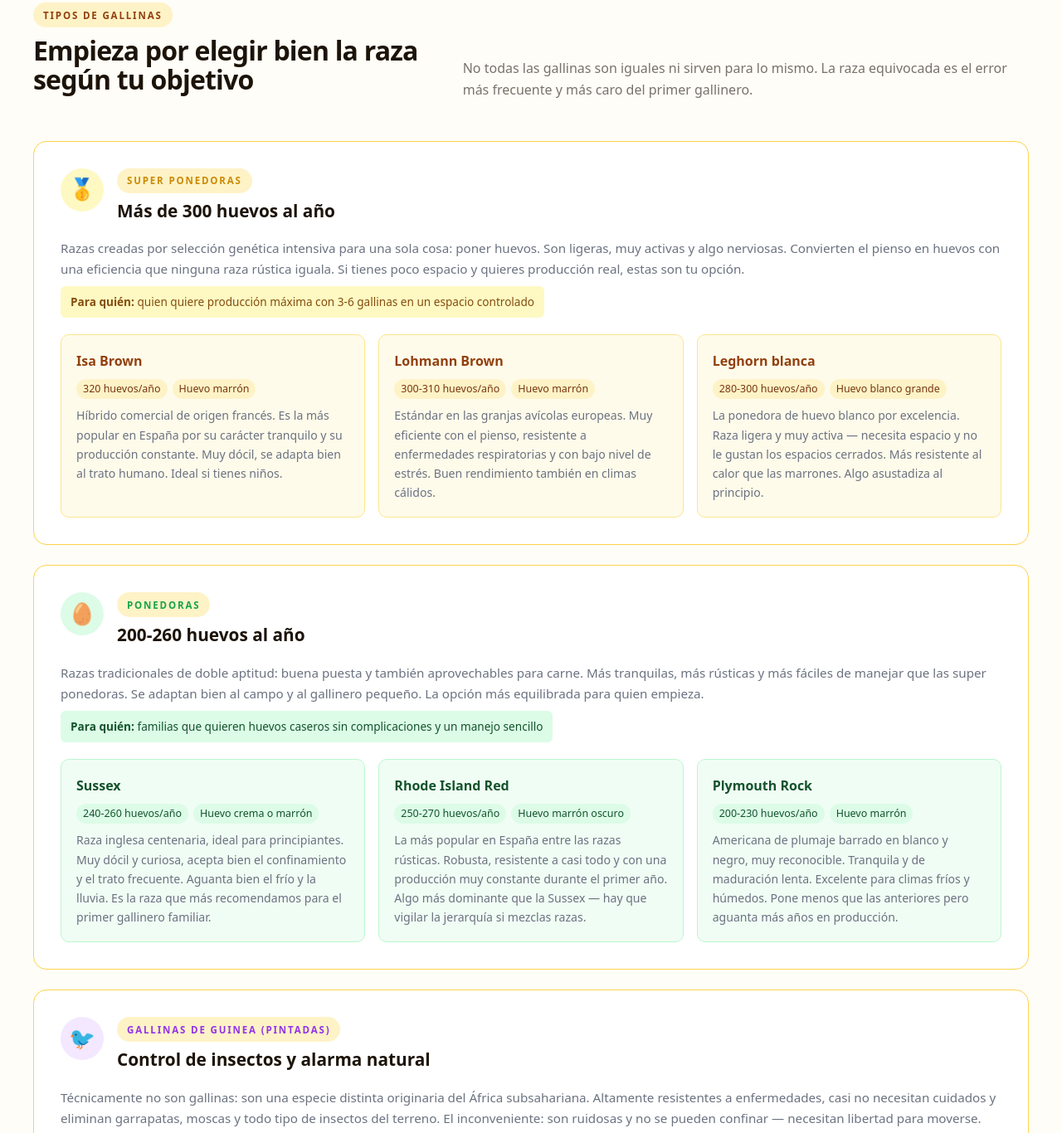
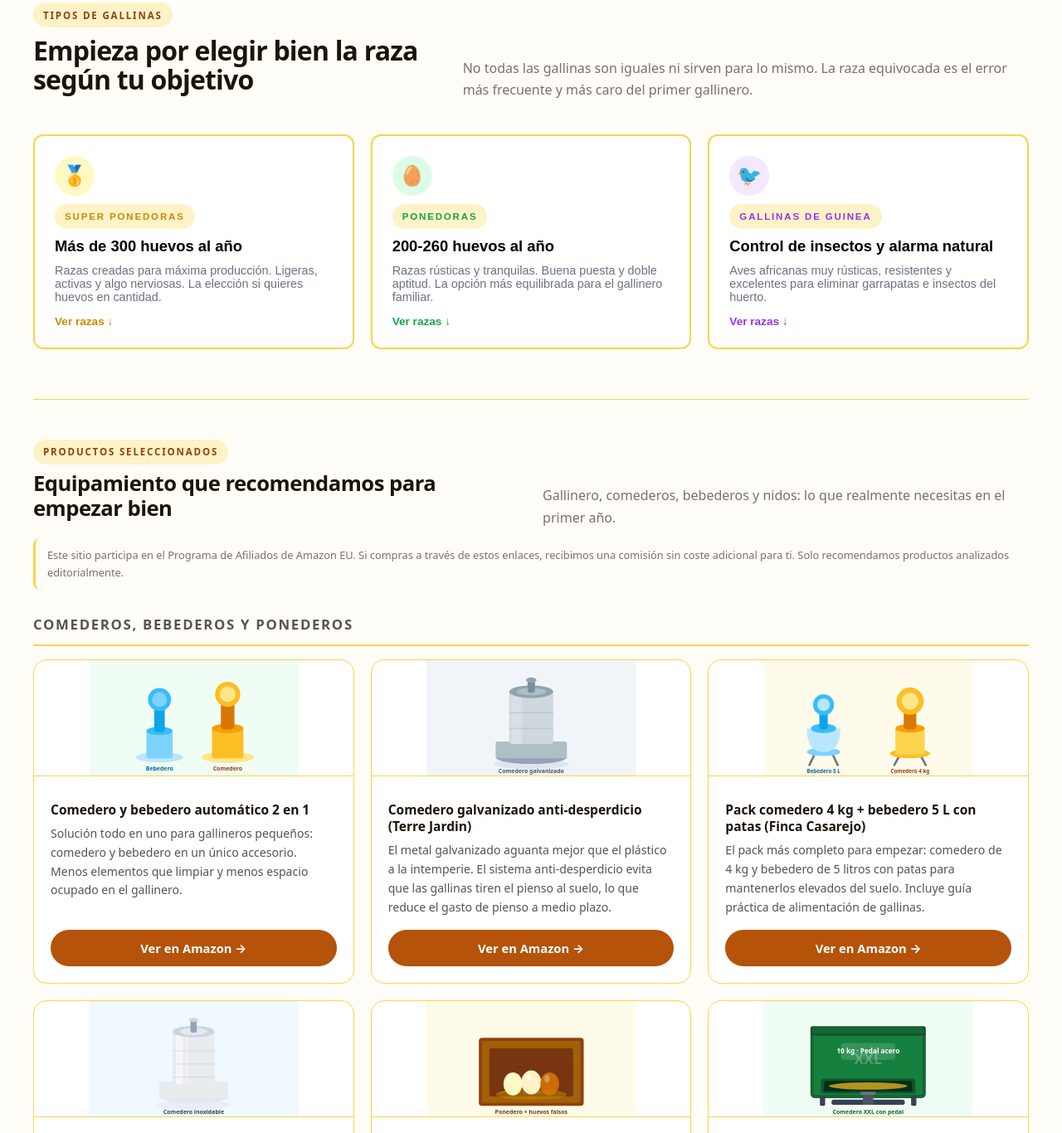
Before and after one commit to CDPoma/hablemosde.net, a website: page Gallinas/index.html in a window 1280 px wide. Shown: the part 1847-3213 px from the top of the page at 83% size. Drawn offline with Linux system fonts and the light colour scheme.

Commit message:
feat: tipos de gallinas como tarjetas clicables con razas desplegables

```diff
--- a/Gallinas/index.html
+++ b/Gallinas/index.html
@@ -183,28 +183,48 @@
           <p>No todas las gallinas son iguales ni sirven para lo mismo. La raza equivocada es el error más frecuente y más caro del primer gallinero.</p>
         </div>
 
-        <!-- ── TIPO 1: SUPER PONEDORAS ─────────────────────────────── -->
-        <div style="margin-top:48px;padding:32px;background:var(--surface,#fff);border:1px solid var(--line,#e5e7eb);border-radius:16px">
-          <div style="display:flex;align-items:flex-start;gap:16px;margin-bottom:16px">
-            <div style="width:52px;height:52px;flex-shrink:0;border-radius:50%;background:#fef9c3;display:flex;align-items:center;justify-content:center;font-size:1.6rem">🥇</div>
-            <div>
-              <span class="eyebrow" style="color:#ca8a04">Super ponedoras</span>
-              <h3 style="margin:4px 0 0;font-size:1.3rem">Más de 300 huevos al año</h3>
-            </div>
-          </div>
-          <p style="margin:0 0 8px;font-size:0.95rem;color:var(--text-muted,#6b7280)">Razas creadas por selección genética intensiva para una sola cosa: poner huevos. Son ligeras, muy activas y algo nerviosas. Convierten el pienso en huevos con una eficiencia que ninguna raza rústica iguala. Si tienes poco espacio y quieres producción real, estas son tu opción.</p>
+        <!-- ── 3 tarjetas clicables ───────────────────────────────── -->
+        <div style="display:grid;grid-template-columns:repeat(auto-fit,minmax(260px,1fr));gap:20px;margin-top:40px">
+
+          <button onclick="toggleTipo('t-super',this)" class="tipo-btn" data-color="#ca8a04" style="text-align:left;cursor:pointer;background:var(--surface,#fff);border:2px solid var(--line,#e5e7eb);border-radius:12px;padding:24px;display:flex;flex-direction:column;gap:10px;transition:border-color .2s">
+            <div style="width:48px;height:48px;border-radius:50%;background:#fef9c3;display:flex;align-items:center;justify-content:center;font-size:1.5rem">🥇</div>
+            <span class="eyebrow" style="color:#ca8a04">Super ponedoras</span>
+            <h3 style="margin:0;font-size:1.15rem">Más de 300 huevos al año</h3>
+            <p style="margin:0;font-size:0.9rem;color:var(--text-muted,#6b7280)">Razas creadas para máxima producción. Ligeras, activas y algo nerviosas. La elección si quieres huevos en cantidad.</p>
+            <span style="margin-top:4px;font-size:0.85rem;font-weight:600;color:#ca8a04">Ver razas <span class="tipo-arrow" style="display:inline-block;transition:transform .2s">↓</span></span>
+          </button>
+
+          <button onclick="toggleTipo('t-ponedoras',this)" class="tipo-btn" data-color="#16a34a" style="text-align:left;cursor:pointer;background:var(--surface,#fff);border:2px solid var(--line,#e5e7eb);border-radius:12px;padding:24px;display:flex;flex-direction:column;gap:10px;transition:border-color .2s">
+            <div style="width:48px;height:48px;border-radius:50%;background:#dcfce7;display:flex;align-items:center;justify-content:center;font-size:1.5rem">🥚</div>
+            <span class="eyebrow" style="color:#16a34a">Ponedoras</span>
+            <h3 style="margin:0;font-size:1.15rem">200-260 huevos al año</h3>
+            <p style="margin:0;font-size:0.9rem;color:var(--text-muted,#6b7280)">Razas rústicas y tranquilas. Buena puesta y doble aptitud. La opción más equilibrada para el gallinero familiar.</p>
+            <span style="margin-top:4px;font-size:0.85rem;font-weight:600;color:#16a34a">Ver razas <span class="tipo-arrow" style="display:inline-block;transition:transform .2s">↓</span></span>
+          </button>
+
+          <button onclick="toggleTipo('t-guinea',this)" class="tipo-btn" data-color="#9333ea" style="text-align:left;cursor:pointer;background:var(--surface,#fff);border:2px solid var(--line,#e5e7eb);border-radius:12px;padding:24px;display:flex;flex-direction:column;gap:10px;transition:border-color .2s">
+            <div style="width:48px;height:48px;border-radius:50%;background:#f3e8ff;display:flex;align-items:center;justify-content:center;font-size:1.5rem">🐦</div>
+            <span class="eyebrow" style="color:#9333ea">Gallinas de Guinea</span>
+            <h3 style="margin:0;font-size:1.15rem">Control de insectos y alarma natural</h3>
+            <p style="margin:0;font-size:0.9rem;color:var(--text-muted,#6b7280)">Aves africanas muy rústicas, resistentes y excelentes para eliminar garrapatas e insectos del huerto.</p>
+            <span style="margin-top:4px;font-size:0.85rem;font-weight:600;color:#9333ea">Ver razas <span class="tipo-arrow" style="display:inline-block;transition:transform .2s">↓</span></span>
+          </button>
+
+        </div>
+
+        <!-- ── Detalle Super ponedoras ────────────────────────────── -->
+        <div id="t-super" style="display:none;margin-top:20px;padding:28px;background:var(--surface,#fff);border:2px solid #fde68a;border-radius:14px">
+          <p style="margin:0 0 8px;font-size:0.95rem;color:var(--text-muted,#6b7280)">Razas creadas por selección genética intensiva para una sola cosa: poner huevos. Son ligeras, muy activas y algo nerviosas. Convierten el pienso en huevos con una eficiencia que ninguna raza rústica iguala.</p>
           <p style="margin:0 0 20px;font-size:0.85rem;background:#fef9c3;border-radius:6px;padding:8px 12px;color:#854d0e;display:inline-block"><strong>Para quién:</strong> quien quiere producción máxima con 3-6 gallinas en un espacio controlado</p>
-          <div style="display:grid;grid-template-columns:repeat(auto-fit,minmax(200px,1fr));gap:16px">
-
+          <div style="display:grid;grid-template-columns:repeat(auto-fit,minmax(200px,1fr));gap:14px">
             <div style="border:1px solid #fde68a;border-radius:10px;padding:18px;background:#fffbeb">
               <strong style="font-size:1rem;color:#92400e">Isa Brown</strong>
               <div style="margin:8px 0;display:flex;flex-wrap:wrap;gap:6px">
                 <span style="font-size:0.78rem;background:#fef3c7;border-radius:20px;padding:2px 8px;color:#78350f">320 huevos/año</span>
                 <span style="font-size:0.78rem;background:#fef3c7;border-radius:20px;padding:2px 8px;color:#78350f">Huevo marrón</span>
               </div>
-              <p style="margin:0;font-size:0.88rem;color:#6b7280">Híbrido comercial de origen francés. Es la más popular en España por su carácter tranquilo y su producción constante. Muy dócil, se adapta bien al trato humano. Ideal si tienes niños.</p>
+              <p style="margin:0;font-size:0.88rem;color:#6b7280">Híbrido comercial de origen francés. La más popular en España por su carácter tranquilo y producción constante. Muy dócil, se adapta bien al trato humano. Ideal si tienes niños.</p>
             </div>
-
             <div style="border:1px solid #fde68a;border-radius:10px;padding:18px;background:#fffbeb">
               <strong style="font-size:1rem;color:#92400e">Lohmann Brown</strong>
               <div style="margin:8px 0;display:flex;flex-wrap:wrap;gap:6px">
@@ -213,104 +233,102 @@
               </div>
               <p style="margin:0;font-size:0.88rem;color:#6b7280">Estándar en las granjas avícolas europeas. Muy eficiente con el pienso, resistente a enfermedades respiratorias y con bajo nivel de estrés. Buen rendimiento también en climas cálidos.</p>
             </div>
-
             <div style="border:1px solid #fde68a;border-radius:10px;padding:18px;background:#fffbeb">
               <strong style="font-size:1rem;color:#92400e">Leghorn blanca</strong>
               <div style="margin:8px 0;display:flex;flex-wrap:wrap;gap:6px">
                 <span style="font-size:0.78rem;background:#fef3c7;border-radius:20px;padding:2px 8px;color:#78350f">280-300 huevos/año</span>
                 <span style="font-size:0.78rem;background:#fef3c7;border-radius:20px;padding:2px 8px;color:#78350f">Huevo blanco grande</span>
               </div>
-              <p style="margin:0;font-size:0.88rem;color:#6b7280">La ponedora de huevo blanco por excelencia. Raza ligera y muy activa — necesita espacio y no le gustan los espacios cerrados. Más resistente al calor que las marrones. Algo asustadiza al principio.</p>
+              <p style="margin:0;font-size:0.88rem;color:#6b7280">La ponedora de huevo blanco por excelencia. Ligera y muy activa — necesita espacio. Más resistente al calor que las marrones. Algo asustadiza al principio pero rinde mucho.</p>
             </div>
-
           </div>
         </div>
 
-        <!-- ── TIPO 2: PONEDORAS ───────────────────────────────────── -->
-        <div style="margin-top:24px;padding:32px;background:var(--surface,#fff);border:1px solid var(--line,#e5e7eb);border-radius:16px">
-          <div style="display:flex;align-items:flex-start;gap:16px;margin-bottom:16px">
-            <div style="width:52px;height:52px;flex-shrink:0;border-radius:50%;background:#dcfce7;display:flex;align-items:center;justify-content:center;font-size:1.6rem">🥚</div>
-            <div>
-              <span class="eyebrow" style="color:#16a34a">Ponedoras</span>
-              <h3 style="margin:4px 0 0;font-size:1.3rem">200-260 huevos al año</h3>
-            </div>
-          </div>
-          <p style="margin:0 0 8px;font-size:0.95rem;color:var(--text-muted,#6b7280)">Razas tradicionales de doble aptitud: buena puesta y también aprovechables para carne. Más tranquilas, más rústicas y más fáciles de manejar que las super ponedoras. Se adaptan bien al campo y al gallinero pequeño. La opción más equilibrada para quien empieza.</p>
+        <!-- ── Detalle Ponedoras ──────────────────────────────────── -->
+        <div id="t-ponedoras" style="display:none;margin-top:20px;padding:28px;background:var(--surface,#fff);border:2px solid #bbf7d0;border-radius:14px">
+          <p style="margin:0 0 8px;font-size:0.95rem;color:var(--text-muted,#6b7280)">Razas tradicionales de doble aptitud: buena puesta y también aprovechables para carne. Más tranquilas, más rústicas y más fáciles de manejar que las super ponedoras. Se adaptan bien al campo y al gallinero pequeño.</p>
           <p style="margin:0 0 20px;font-size:0.85rem;background:#dcfce7;border-radius:6px;padding:8px 12px;color:#14532d;display:inline-block"><strong>Para quién:</strong> familias que quieren huevos caseros sin complicaciones y un manejo sencillo</p>
-          <div style="display:grid;grid-template-columns:repeat(auto-fit,minmax(200px,1fr));gap:16px">
-
+          <div style="display:grid;grid-template-columns:repeat(auto-fit,minmax(200px,1fr));gap:14px">
             <div style="border:1px solid #bbf7d0;border-radius:10px;padding:18px;background:#f0fdf4">
               <strong style="font-size:1rem;color:#14532d">Sussex</strong>
               <div style="margin:8px 0;display:flex;flex-wrap:wrap;gap:6px">
                 <span style="font-size:0.78rem;background:#dcfce7;border-radius:20px;padding:2px 8px;color:#14532d">240-260 huevos/año</span>
                 <span style="font-size:0.78rem;background:#dcfce7;border-radius:20px;padding:2px 8px;color:#14532d">Huevo crema o marrón</span>
               </div>
-              <p style="margin:0;font-size:0.88rem;color:#6b7280">Raza inglesa centenaria, ideal para principiantes. Muy dócil y curiosa, acepta bien el confinamiento y el trato frecuente. Aguanta bien el frío y la lluvia. Es la raza que más recomendamos para el primer gallinero familiar.</p>
+              <p style="margin:0;font-size:0.88rem;color:#6b7280">Raza inglesa centenaria, ideal para principiantes. Muy dócil y curiosa, acepta bien el confinamiento y el trato frecuente. Aguanta bien el frío y la lluvia. La más recomendada para el primer gallinero familiar.</p>
             </div>
-
             <div style="border:1px solid #bbf7d0;border-radius:10px;padding:18px;background:#f0fdf4">
               <strong style="font-size:1rem;color:#14532d">Rhode Island Red</strong>
               <div style="margin:8px 0;display:flex;flex-wrap:wrap;gap:6px">
                 <span style="font-size:0.78rem;background:#dcfce7;border-radius:20px;padding:2px 8px;color:#14532d">250-270 huevos/año</span>
                 <span style="font-size:0.78rem;background:#dcfce7;border-radius:20px;padding:2px 8px;color:#14532d">Huevo marrón oscuro</span>
               </div>
-              <p style="margin:0;font-size:0.88rem;color:#6b7280">La más popular en España entre las razas rústicas. Robusta, resistente a casi todo y con una producción muy constante durante el primer año. Algo más dominante que la Sussex — hay que vigilar la jerarquía si mezclas razas.</p>
+              <p style="margin:0;font-size:0.88rem;color:#6b7280">La más popular en España entre las razas rústicas. Robusta, resistente a casi todo y con producción muy constante. Algo más dominante — vigilar la jerarquía si mezclas razas.</p>
             </div>
-
             <div style="border:1px solid #bbf7d0;border-radius:10px;padding:18px;background:#f0fdf4">
               <strong style="font-size:1rem;color:#14532d">Plymouth Rock</strong>
               <div style="margin:8px 0;display:flex;flex-wrap:wrap;gap:6px">
                 <span style="font-size:0.78rem;background:#dcfce7;border-radius:20px;padding:2px 8px;color:#14532d">200-230 huevos/año</span>
                 <span style="font-size:0.78rem;background:#dcfce7;border-radius:20px;padding:2px 8px;color:#14532d">Huevo marrón</span>
               </div>
-              <p style="margin:0;font-size:0.88rem;color:#6b7280">Americana de plumaje barrado en blanco y negro, muy reconocible. Tranquila y de maduración lenta. Excelente para climas fríos y húmedos. Pone menos que las anteriores pero aguanta más años en producción.</p>
+              <p style="margin:0;font-size:0.88rem;color:#6b7280">Americana de plumaje barrado en blanco y negro. Tranquila y de maduración lenta. Excelente para climas fríos y húmedos. Pone menos que las anteriores pero aguanta más años en producción.</p>
             </div>
-
           </div>
         </div>
 
-        <!-- ── TIPO 3: GALLINAS DE GUINEA ─────────────────────────── -->
-        <div style="margin-top:24px;padding:32px;background:var(--surface,#fff);border:1px solid var(--line,#e5e7eb);border-radius:16px">
-          <div style="display:flex;align-items:flex-start;gap:16px;margin-bottom:16px">
-            <div style="width:52px;height:52px;flex-shrink:0;border-radius:50%;background:#f3e8ff;display:flex;align-items:center;justify-content:center;font-size:1.6rem">🐦</div>
-            <div>
-              <span class="eyebrow" style="color:#9333ea">Gallinas de Guinea (Pintadas)</span>
-              <h3 style="margin:4px 0 0;font-size:1.3rem">Control de insectos y alarma natural</h3>
-            </div>
-          </div>
-          <p style="margin:0 0 8px;font-size:0.95rem;color:var(--text-muted,#6b7280)">Técnicamente no son gallinas: son una especie distinta originaria del África subsahariana. Altamente resistentes a enfermedades, casi no necesitan cuidados y eliminan garrapatas, moscas y todo tipo de insectos del terreno. El inconveniente: son ruidosas y no se pueden confinar — necesitan libertad para moverse.</p>
+        <!-- ── Detalle Gallinas de Guinea ─────────────────────────── -->
+        <div id="t-guinea" style="display:none;margin-top:20px;padding:28px;background:var(--surface,#fff);border:2px solid #e9d5ff;border-radius:14px">
+          <p style="margin:0 0 8px;font-size:0.95rem;color:var(--text-muted,#6b7280)">Técnicamente no son gallinas: son una especie distinta originaria de África. Altamente resistentes a enfermedades, casi no necesitan cuidados y eliminan garrapatas, moscas y todo tipo de insectos del terreno. Son ruidosas y no se pueden confinar — necesitan libertad.</p>
           <p style="margin:0 0 20px;font-size:0.85rem;background:#f3e8ff;border-radius:6px;padding:8px 12px;color:#581c87;display:inline-block"><strong>Para quién:</strong> fincas con espacio abierto y problemas de garrapatas, insectos o roedores</p>
-          <div style="display:grid;grid-template-columns:repeat(auto-fit,minmax(200px,1fr));gap:16px">
-
+          <div style="display:grid;grid-template-columns:repeat(auto-fit,minmax(200px,1fr));gap:14px">
             <div style="border:1px solid #e9d5ff;border-radius:10px;padding:18px;background:#faf5ff">
               <strong style="font-size:1rem;color:#581c87">Pintada gris perlada</strong>
               <div style="margin:8px 0;display:flex;flex-wrap:wrap;gap:6px">
                 <span style="font-size:0.78rem;background:#f3e8ff;border-radius:20px;padding:2px 8px;color:#581c87">100-120 huevos/año</span>
                 <span style="font-size:0.78rem;background:#f3e8ff;border-radius:20px;padding:2px 8px;color:#581c87">Huevo pequeño, cáscara dura</span>
               </div>
-              <p style="margin:0;font-size:0.88rem;color:#6b7280">La variedad más común y más fácil de encontrar en España. Plumaje gris con motas blancas. La más prolífica de las pintadas. Su huevo tiene más proteína y menos colesterol que el de gallina, con un sabor más intenso.</p>
+              <p style="margin:0;font-size:0.88rem;color:#6b7280">La más común y fácil de encontrar en España. Plumaje gris con motas blancas. La más prolífica de las pintadas. Su huevo tiene más proteína y menos colesterol que el de gallina, con sabor más intenso.</p>
             </div>
-
             <div style="border:1px solid #e9d5ff;border-radius:10px;padding:18px;background:#faf5ff">
               <strong style="font-size:1rem;color:#581c87">Pintada blanca</strong>
               <div style="margin:8px 0;display:flex;flex-wrap:wrap;gap:6px">
                 <span style="font-size:0.78rem;background:#f3e8ff;border-radius:20px;padding:2px 8px;color:#581c87">80-100 huevos/año</span>
                 <span style="font-size:0.78rem;background:#f3e8ff;border-radius:20px;padding:2px 8px;color:#581c87">Huevo pequeño</span>
               </div>
-              <p style="margin:0;font-size:0.88rem;color:#6b7280">Mutación albina de la gris. Algo menos prolífica pero más llamativa visualmente. Mismas características de rusticidad y control de insectos. Algo más difícil de encontrar en granjas españolas.</p>
+              <p style="margin:0;font-size:0.88rem;color:#6b7280">Mutación albina de la gris. Algo menos prolífica pero más llamativa visualmente. Mismas características de rusticidad y control de insectos. Algo más difícil de encontrar en España.</p>
             </div>
-
             <div style="border:1px solid #e9d5ff;border-radius:10px;padding:18px;background:#faf5ff">
               <strong style="font-size:1rem;color:#581c87">Pintada lavanda</strong>
               <div style="margin:8px 0;display:flex;flex-wrap:wrap;gap:6px">
                 <span style="font-size:0.78rem;background:#f3e8ff;border-radius:20px;padding:2px 8px;color:#581c87">80-100 huevos/año</span>
                 <span style="font-size:0.78rem;background:#f3e8ff;border-radius:20px;padding:2px 8px;color:#581c87">Huevo pequeño</span>
               </div>
-              <p style="margin:0;font-size:0.88rem;color:#6b7280">Tonalidad azul-grisácea muy apreciada en avicultura decorativa. Mismas propiedades que el resto de pintadas. La opción si buscas algo visual y funcional al mismo tiempo. Escasa en España, suele pedirse a criadores especializados.</p>
+              <p style="margin:0;font-size:0.88rem;color:#6b7280">Tonalidad azul-grisácea muy apreciada en avicultura decorativa. Mismas propiedades que el resto de pintadas. Escasa en España, suele pedirse a criadores especializados.</p>
             </div>
-
           </div>
         </div>
+
+        <script>
+        function toggleTipo(id, btn) {
+          var ids = ['t-super','t-ponedoras','t-guinea'];
+          var btns = document.querySelectorAll('.tipo-btn');
+          var panel = document.getElementById(id);
+          var isOpen = panel.style.display !== 'none';
+          ids.forEach(function(i) { document.getElementById(i).style.display = 'none'; });
+          btns.forEach(function(b) {
+            b.style.borderColor = 'var(--line,#e5e7eb)';
+            var arr = b.querySelector('.tipo-arrow');
+            if (arr) arr.style.transform = 'rotate(0deg)';
+          });
+          if (!isOpen) {
+            panel.style.display = 'block';
+            btn.style.borderColor = btn.dataset.color;
+            var arr = btn.querySelector('.tipo-arrow');
+            if (arr) arr.style.transform = 'rotate(180deg)';
+            setTimeout(function(){ panel.scrollIntoView({behavior:'smooth',block:'nearest'}); }, 50);
+          }
+        }
+        </script>
         <!-- Subsección: Productos -->
         <div id="productos" style="margin-top:60px;padding-top:48px;border-top:1px solid var(--line)">
           <div class="section-heading">
```
Also changed, not shown: dist/Gallinas/index.html.
